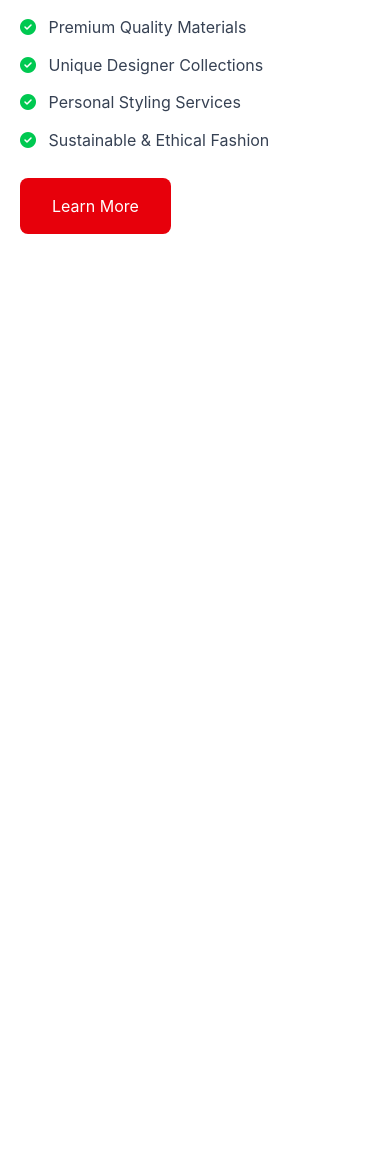
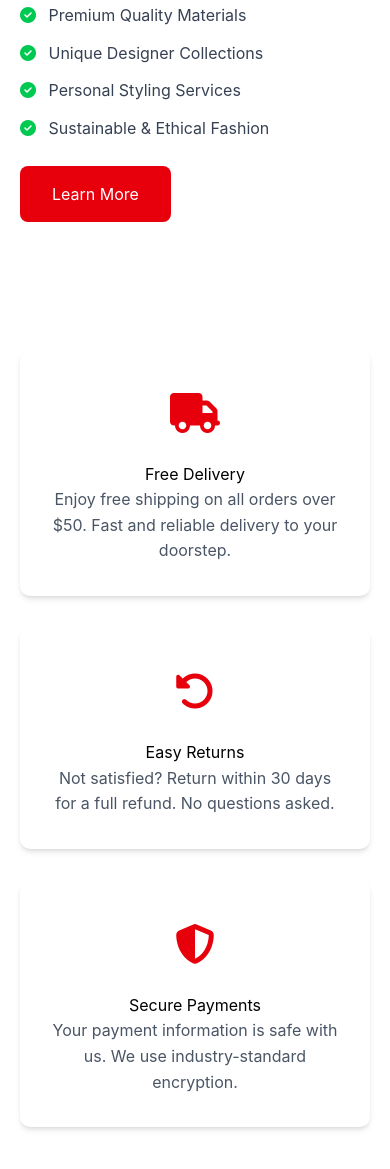
Before and after one commit to SFRREX/capstone---Tailwind-Convert, a website: page src/index.html in a window 390 px wide. Shown: the part 2003-3172 px from the top of the page. Before the commit the page ends 2301 px from the top, so only its background shows below. Drawn offline with Linux system fonts and the light colour scheme.

Commit message:
update: feature section with responsive

```diff
--- a/src/index.html
+++ b/src/index.html
@@ -213,10 +213,10 @@
 
                 <div>
 
-                    <img class="h-70 w-full rounded-[10px] object-cover shadow-md sm:h-87.5"
-                        src="assets/img/about.jpg" alt="Fashionable Boutique Store">
+                    <img class="h-70 w-full rounded-[10px] object-cover shadow-md sm:h-87.5" src="assets/img/about.jpg"
+                        alt="Fashionable Boutique Store">
 
-                    <p class="mt-4 text-center font-bold shadow-md sm:text-[1.25rem]">
+                    <p class="mt-1 text-center font-bold shadow-md sm:text-lg rounded-[10px]">
                         Fashionable Boutique Store
                     </p>
 
@@ -288,6 +288,77 @@
 
         </section>
 
+        <!-- ==================== FEATURES ==================== -->
+
+        <section class="mx-auto max-w-300 px-5 py-16 sm:px-8 sm:py-20">
+
+            <div class="grid grid-cols-1 gap-8 sm:grid-cols-2 lg:grid-cols-3">
+
+                <!-- Feature 1 -->
+
+                <div
+                    class="rounded-[10px] bg-white p-8 text-center shadow-md hover:shadow-lg">
+
+                    <div class="mb-4 text-[2.5rem] text-red-600 hover:text-red-800">
+                        <i class="fas fa-truck"></i>
+                    </div>
+
+                    <h3>
+                        Free Delivery
+                    </h3>
+
+                    <p class="text-gray-600">
+                        Enjoy free shipping on all orders over $50.
+                        Fast and reliable delivery to your doorstep.
+                    </p>
+
+                </div>
+
+
+                <!-- Feature 2 -->
+
+                <div
+                    class="rounded-[10px] bg-white p-8 text-center shadow-md hover:shadow-lg">
+
+                    <div class="mb-4 text-[2.5rem] text-red-600 hover:text-red-800">
+                        <i class="fas fa-rotate-left"></i>
+                    </div>
+
+                    <h3>
+                        Easy Returns
+                    </h3>
+
+                    <p class="text-gray-600">
+                        Not satisfied? Return within 30 days for a full
+                        refund. No questions asked.
+                    </p>
+
+                </div>
+
+
+                <!-- Feature 3 -->
+
+                <div
+                    class="rounded-[10px] bg-white p-8 text-center shadow-md hover:shadow-lg">
+
+                    <div class="mb-4 text-[2.5rem] text-red-600 hover:text-red-800">
+                        <i class="fas fa-shield-halved"></i>
+                    </div>
+
+                    <h3>
+                        Secure Payments
+                    </h3>
+
+                    <p class="text-gray-600">
+                        Your payment information is safe with us.
+                        We use industry-standard encryption.
+                    </p>
+
+                </div>
+
+            </div>
+
+        </section>
 
     </main>
 
```
Also changed, not shown: src/output.css.
